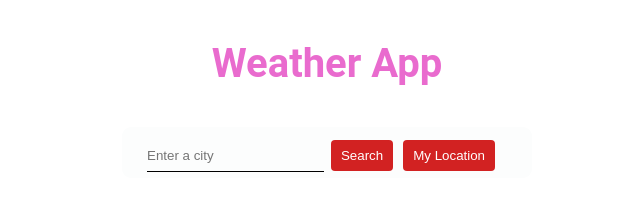
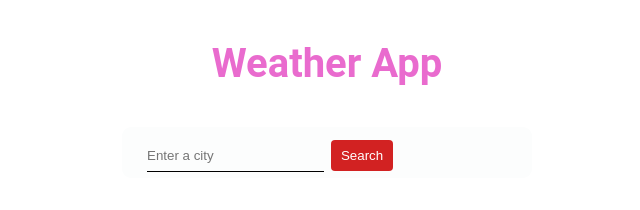
Before and after one commit to rak1999/Weather-App, a plain HTML site: page index.html in a window 1280 px wide. Shown: the whole page, without its empty margins (313-953 px from the left). Drawn offline with Linux system fonts and the light colour scheme.

Commit message:
completed

```diff
--- a/index.html
+++ b/index.html
@@ -14,7 +14,6 @@
     <div class="widget query">
       <input type="text" placeholder="Enter a city" class="city-input" />
       <button class="search-btn">Search</button>
-      <button class="search-self">My Location</button>
     </div>
     <div class="widget hidden main-box">
       <div class="left-panel panel">
--- a/index.js
+++ b/index.js
@@ -9,7 +9,6 @@ const winfo = document.querySelector('.w-info');
 const wicon = document.querySelector('.wicon');
 const cityInput = document.querySelector('.city-input');
 const searchBtn = document.querySelector('.search-btn');
-const searchSelf = document.querySelector('.search-self');
 const errText = document.querySelector('.err-txt');
 
 const convertKelvin = function (temp) {
--- a/style.css
+++ b/style.css
@@ -46,8 +46,7 @@
     border-bottom: 1px solid black;
     transform: translateY(-15px);
   }
-  .search-btn,
-  .search-self {
+  .search-btn{
     background-color: #d22222;
     outline: none;
     border: none;
```
